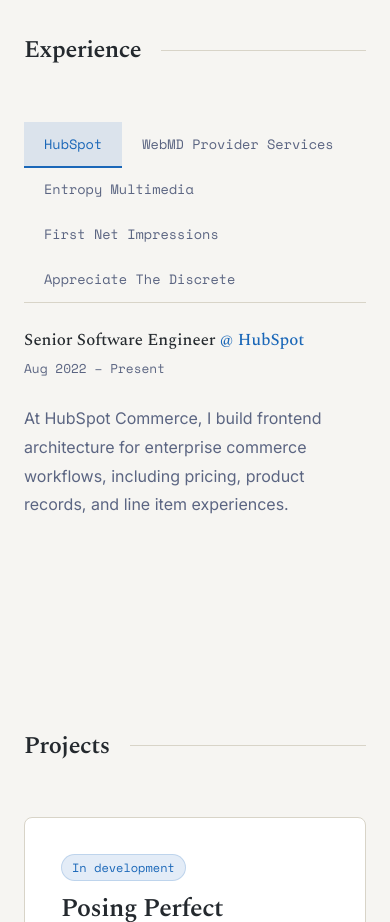
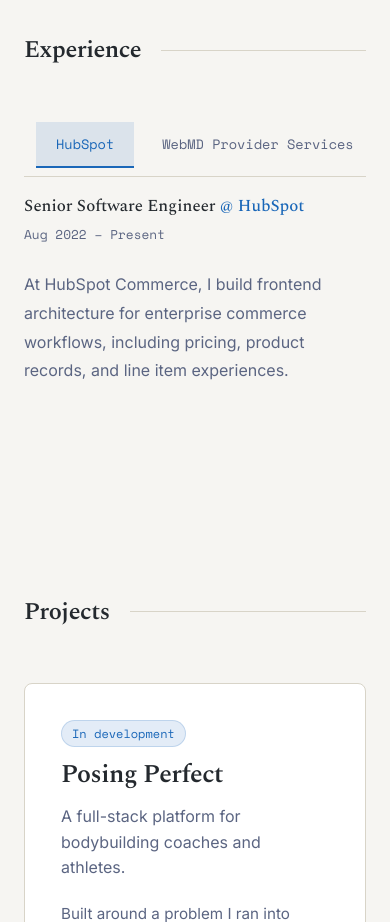
Before and after one commit to idifyable/daytonrjohnson, a Next.js app: page / in a window 390 px wide. Shown: the part 1860-2782 px from the top of the page. Built offline with nearby package versions, Linux system fonts and the light colour scheme.

Commit message:
Fixing experiences tabs mobile

```diff
--- a/src/components/Experience.tsx
+++ b/src/components/Experience.tsx
@@ -92,6 +92,10 @@
     flex-direction: column;
     gap: 24px;
   }
+
+  @media (max-width: 420px) {
+    gap: 16px;
+  }
 `;
 
 const TabList = styled.div`
@@ -102,9 +106,18 @@
 
   @media (max-width: ${theme.breakpoints.sm}) {
     flex-direction: row;
-    flex-wrap: wrap;
+    flex-wrap: nowrap;
+    overflow-x: auto;
+    -webkit-overflow-scrolling: touch;
     border-left: none;
     border-bottom: 1px solid ${theme.colors.border};
+    padding: 0 12px 8px;
+    width: 100%;
+    scrollbar-width: none;
+
+    &::-webkit-scrollbar {
+      display: none;
+    }
   }
 `;
 
@@ -122,6 +135,7 @@
     background 0.2s,
     border-color 0.2s;
   white-space: nowrap;
+  flex: 0 0 auto;
 
   &:hover {
     color: ${theme.colors.text};
@@ -132,7 +146,8 @@
     border-left: none;
     border-bottom: 2px solid ${({ $active }) => ($active ? theme.colors.accent : 'transparent')};
     margin-left: 0;
-    margin-bottom: -1px;
+    margin-right: 8px;
+    margin-bottom: 0;
   }
 `;
 
```
